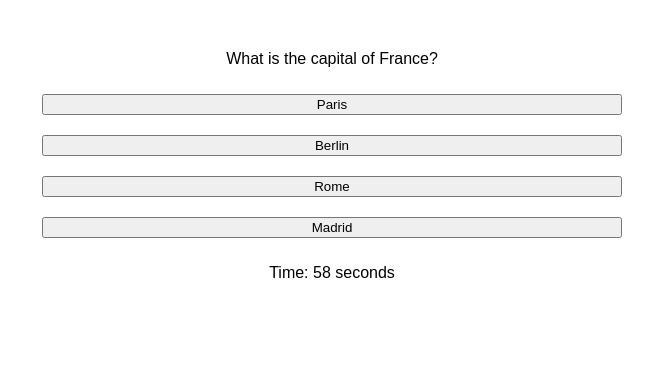
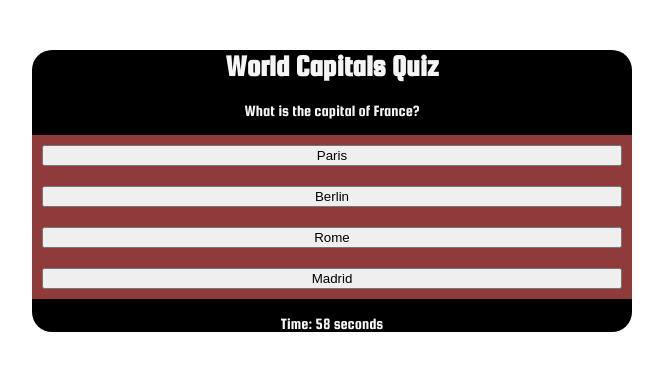
Before and after one commit to shumaela/sh-timedquiz, a plain HTML site: page index.html in a window 1280 px wide. Both pictures are taken after a click on the button "Start Quiz". Shown: the whole page, without its empty margins (308-971 px from the left). Drawn offline with Linux system fonts and the light colour scheme; files whose address does not match are found by name.

Commit message:
added/changed questions, added/changed css

```diff
--- a/Develop/script.js
+++ b/Develop/script.js
@@ -21,9 +21,24 @@ document.addEventListener('DOMContentLoaded', function () {
         correctAnswer: 'Paris',
       },
       {
-        question: 'Which planet is known as the Red Planet?',
-        options: ['Venus', 'Mars', 'Jupiter', 'Saturn'],
-        correctAnswer: 'Mars',
+        question: 'What is the capital of Australia?',
+        options: ['Canberra', 'Sydney', 'Melbourne', 'Perth'],
+        correctAnswer: 'Canberra',
+      },
+      {
+        question: 'What is the capital of Japan?',
+        options: ['Osaka', 'Kyoto', 'Nagoya', 'Tokyo'],
+        correctAnswer: 'Tokyo',
+      },
+      {
+        question: 'What is the capital of Switzerland?',
+        options: ['Zurich', 'Geneva', 'Bern', 'Thun'],
+        correctAnswer: 'Bern',
+      },
+      {
+        question: 'What is the capital of Malaysia?',
+        options: ['Kuala Lumpur', 'Kuching', 'George Town', 'Putrajaya'],
+        correctAnswer: 'Kuala Lumpur',
       },
       // Add more questions as needed
     ];
@@ -96,7 +111,7 @@ document.addEventListener('DOMContentLoaded', function () {
       if (initials !== '') {
         // Update the result text to display initials and score
         resultText.innerText = `Your Score: ${score} | Initials: ${initials}`;
-        // You can save the initials and score as needed (e.g., localStorage, server-side, etc.)
+        // you can save the initials and score as needed (e.g., localStorage, server-side, etc.)
         console.log(`Initials: ${initials}, Score: ${score}`);
       }
     }
--- a/Develop/style.css
+++ b/Develop/style.css
@@ -4,9 +4,36 @@ body {
     margin: 50px;
   }
 
+#start-btn {
+  background-color: #4CAF50;
+  color: white;
+  padding: 15px 20px;
+  font-size: 16px;
+  border: none;
+  border-radius: 5px;
+  cursor: pointer;
+}
+
+#start-btn:hover {
+  background-color: #45a049; /* Darker green color on hover */
+}
+
+
+#quiz-container h1 {
+  color: whitesmoke;
+  font-size: 30px;
+  font-family: Squada One;
+  margin-bottom: 20px;
+}
+
+
   #quiz-container {
     max-width: 600px;
     margin: 0 auto;
+    font-family: Squada One;
+    background-color: black;
+    color: whitesmoke;
+    border-radius: 20px;
   }
 
   .hide {
@@ -16,6 +43,7 @@ body {
   #options-container {
     display: flex;
     flex-direction: column;
+    background-color: rgb(143, 59, 59);
   }
 
   button {
--- a/index.html
+++ b/index.html
@@ -4,12 +4,14 @@
   <meta charset="UTF-8">
   <meta name="viewport" content="width=device-width, initial-scale=1.0">
   <link rel="stylesheet" href="Develop/style.css">
+  <link rel="stylesheet" href="https://fonts.googleapis.com/css2?family=Squada+One&display=swap">
   <script src="Develop/script.js"></script>
 
   <title>Timed Quiz</title>
 </head>
 <body>
   <div id="quiz-container">
+    <h1>World Capitals Quiz</h1>
     <button id="start-btn">Start Quiz</button>
     <div id="question-container" class="hide">
       <p id="question-text"></p>
```
